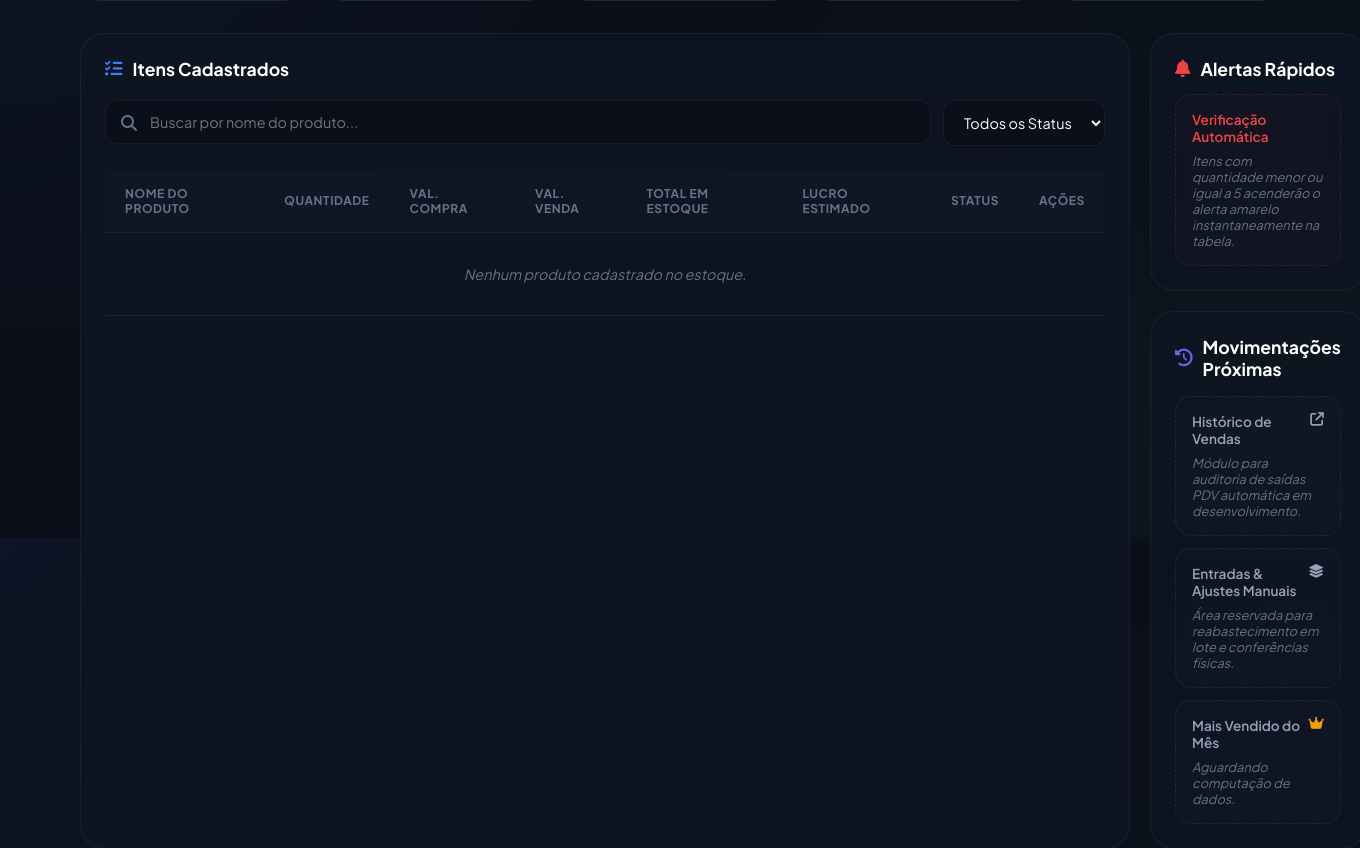
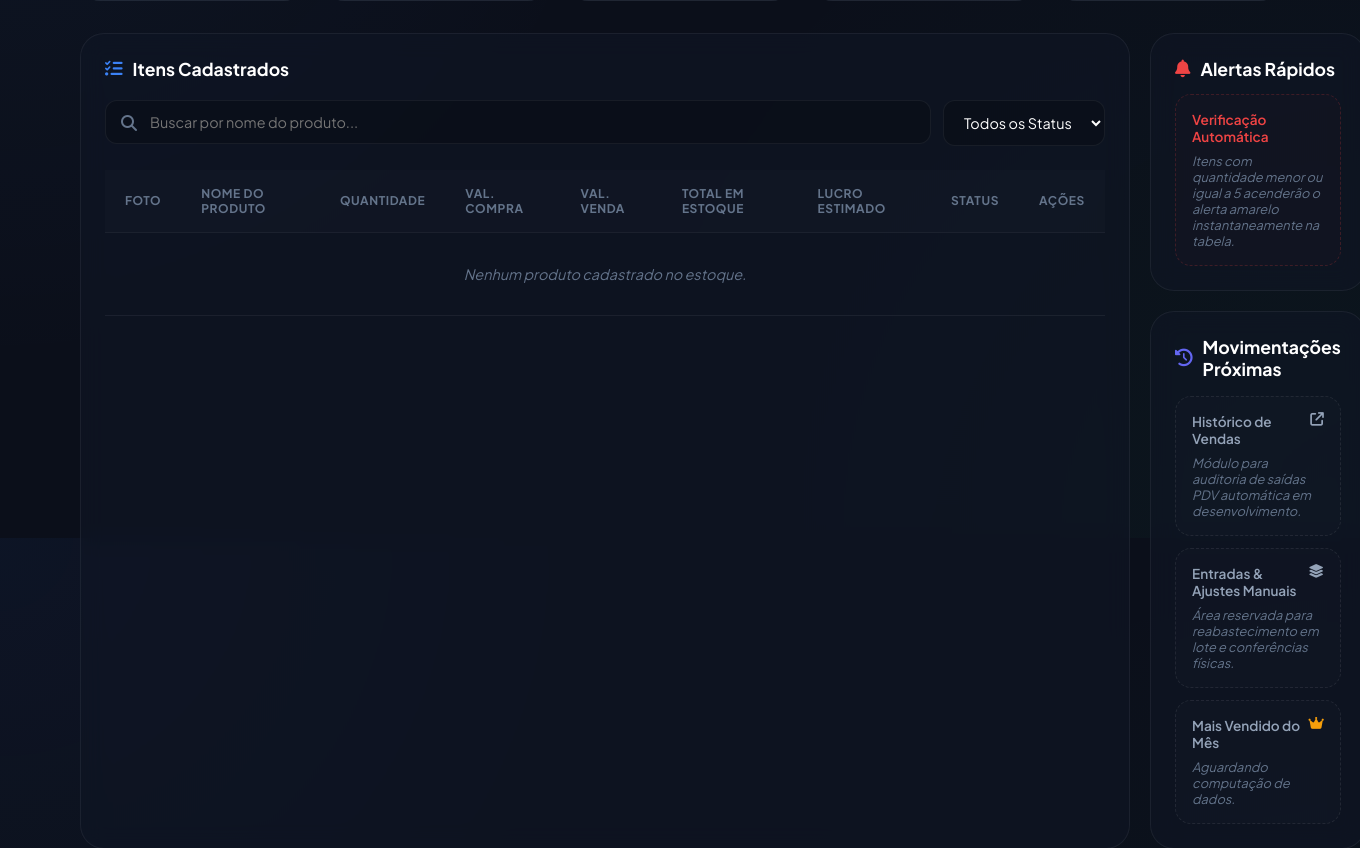
Before and after one commit to devban555/agenda1, a Flask app: page /estoque in a window 1360 px wide. Shown: the part 262-1110 px from the top of the page. Run offline with Flask 3, Linux system fonts and the light colour scheme; the visitor is signed in with stand-in values (Sample User, id 1).

Commit message:
feat: adiciona fotos aos produtos do estoque

```diff
--- a/app/models.py
+++ b/app/models.py
@@ -326,6 +326,11 @@ class Produto(db.Model):
     valor_compra = db.Column(db.Numeric(10, 2), nullable=False, default=0)
     valor_venda = db.Column(db.Numeric(10, 2), nullable=False, default=0)
 
+    foto_arquivo = db.Column(
+        db.String(255),
+        nullable=True
+    )
+
     estoque_minimo = db.Column(db.Integer, default=5)
 
     ativo = db.Column(db.Boolean, default=True)
--- a/app/routes.py
+++ b/app/routes.py
@@ -1,10 +1,12 @@
-from flask import Blueprint, render_template, request, redirect, flash, url_for, jsonify, session
+from flask import Blueprint, render_template, request, redirect, flash, url_for, jsonify, session, send_from_directory
 from functools import wraps
 from datetime import datetime
 from copy import deepcopy
 from collections import Counter
 import re
 import unicodedata
+from pathlib import Path
+from uuid import uuid4
 from sqlalchemy import extract, func, or_
 from flask import current_app
 from . import db
@@ -3333,6 +3335,149 @@ def financeiro():
         movimentacoes=movimentacoes
     )
 
+
+# ============================================================
+# FOTOS DOS PRODUTOS
+# ============================================================
+
+FOTO_PRODUTO_MAX_BYTES = 5 * 1024 * 1024
+
+
+def _diretorio_fotos_produtos():
+    diretorio = (
+        Path(current_app.root_path).parent
+        / "agendamento"
+        / "instance"
+        / "uploads"
+        / "produtos"
+    )
+
+    diretorio.mkdir(
+        parents=True,
+        exist_ok=True
+    )
+
+    return diretorio
+
+
+def _detectar_extensao_foto(conteudo):
+    if conteudo.startswith(b"\xff\xd8\xff"):
+        return "jpg"
+
+    if conteudo.startswith(
+        b"\x89PNG\r\n\x1a\n"
+    ):
+        return "png"
+
+    if (
+        len(conteudo) >= 12
+        and conteudo[0:4] == b"RIFF"
+        and conteudo[8:12] == b"WEBP"
+    ):
+        return "webp"
+
+    return None
+
+
+def _salvar_foto_produto(arquivo):
+    if not arquivo or not arquivo.filename:
+        return None
+
+    conteudo = arquivo.stream.read(
+        FOTO_PRODUTO_MAX_BYTES + 1
+    )
+
+    if not conteudo:
+        raise ValueError(
+            "A foto enviada está vazia."
+        )
+
+    if len(conteudo) > FOTO_PRODUTO_MAX_BYTES:
+        raise ValueError(
+            "A foto deve possuir no máximo 5 MB."
+        )
+
+    extensao = _detectar_extensao_foto(
+        conteudo
+    )
+
+    if not extensao:
+        raise ValueError(
+            "Formato de foto inválido. "
+            "Utilize JPG, PNG ou WEBP."
+        )
+
+    nome_arquivo = (
+        f"user_{session['user_id']}_"
+        f"{uuid4().hex}.{extensao}"
+    )
+
+    destino = (
+        _diretorio_fotos_produtos()
+        / nome_arquivo
+    )
+
+    destino.write_bytes(conteudo)
+
+    return nome_arquivo
+
+
+def _remover_foto_produto(nome_arquivo):
+    if not nome_arquivo:
+        return
+
+    diretorio = (
+        _diretorio_fotos_produtos()
+        .resolve()
+    )
+
+    destino = (
+        diretorio
+        / nome_arquivo
+    ).resolve()
+
+    if destino.parent != diretorio:
+        return
+
+    try:
+        destino.unlink(missing_ok=True)
+    except Exception:
+        current_app.logger.exception(
+            "Não foi possível remover foto antiga "
+            "de produto."
+        )
+
+
+@main.route(
+    "/estoque/produto/<int:id>/foto"
+)
+@login_required
+def foto_produto_estoque(id):
+    produto = Produto.query.filter_by(
+        id=id,
+        usuario_id=session["user_id"],
+        ativo=True
+    ).first()
+
+    # Retorno explícito porque o Agenda1 possui um
+    # errorhandler global que converte HTTPException em 500.
+    if not produto or not produto.foto_arquivo:
+        return "", 404
+
+    diretorio = _diretorio_fotos_produtos()
+    caminho = diretorio / produto.foto_arquivo
+
+    if not caminho.is_file():
+        return "", 404
+
+    return send_from_directory(
+        diretorio,
+        produto.foto_arquivo,
+        conditional=True,
+        max_age=3600
+    )
+
+
 @main.route("/estoque", methods=["GET", "POST"])
 @login_required
 def estoque():
@@ -3361,30 +3506,72 @@ def estoque():
             flash("A quantidade não pode ser negativa.")
             return redirect(url_for("main.estoque"))
 
-        novo_produto = Produto(
-            usuario_id=user_id,
-            nome=nome,
-            quantidade_atual=quantidade,
-            valor_compra=valor_compra,
-            valor_venda=valor_venda,
-            estoque_minimo=5,
-            ativo=True
-        )
-
-        db.session.add(novo_produto)
-        db.session.commit()
-
-        movimentacao = MovimentacaoProduto(
-            produto_id=novo_produto.id,
-            usuario_id=user_id,
-            tipo="ENTRADA",
-            quantidade=quantidade,
-            valor_unitario=valor_compra,
-            observacao="Cadastro inicial"
-        )
-
-        db.session.add(movimentacao)
-        db.session.commit()
+        foto_arquivo = None
+
+        try:
+            foto_arquivo = _salvar_foto_produto(
+                request.files.get("foto")
+            )
+
+            novo_produto = Produto(
+                usuario_id=user_id,
+                nome=nome,
+                quantidade_atual=quantidade,
+                valor_compra=valor_compra,
+                valor_venda=valor_venda,
+                foto_arquivo=foto_arquivo,
+                estoque_minimo=5,
+                ativo=True
+            )
+
+            db.session.add(novo_produto)
+            db.session.flush()
+
+            movimentacao = MovimentacaoProduto(
+                produto_id=novo_produto.id,
+                usuario_id=user_id,
+                tipo="ENTRADA",
+                quantidade=quantidade,
+                valor_unitario=valor_compra,
+                observacao="Cadastro inicial"
+            )
+
+            db.session.add(movimentacao)
+            db.session.commit()
+
+        except ValueError as exc:
+            db.session.rollback()
+
+            if foto_arquivo:
+                _remover_foto_produto(
+                    foto_arquivo
+                )
+
+            flash(str(exc))
+            return redirect(
+                url_for("main.estoque")
+            )
+
+        except Exception:
+            db.session.rollback()
+
+            if foto_arquivo:
+                _remover_foto_produto(
+                    foto_arquivo
+                )
+
+            current_app.logger.exception(
+                "Erro ao cadastrar produto."
+            )
+
+            flash(
+                "Não foi possível cadastrar "
+                "o produto."
+            )
+
+            return redirect(
+                url_for("main.estoque")
+            )
 
         flash("Produto cadastrado com sucesso.")
         return redirect(url_for("main.estoque"))
@@ -3415,6 +3602,14 @@ def estoque():
             "quantidade": quantidade,
             "valor_compra": valor_compra,
             "valor_venda": valor_venda,
+            "foto_url": (
+                url_for(
+                    "main.foto_produto_estoque",
+                    id=p.id
+                )
+                if p.foto_arquivo
+                else None
+            ),
             "total_estoque": total_estoque,
             "lucro": lucro,
             "status": (
@@ -3487,12 +3682,75 @@ def editar_produto_estoque(id):
         flash("A quantidade não pode ser negativa.")
         return redirect(url_for("main.estoque"))
 
-    produto.nome = nome
-    produto.quantidade_atual = quantidade
-    produto.valor_compra = valor_compra
-    produto.valor_venda = valor_venda
-
-    db.session.commit()
+    foto_antiga = produto.foto_arquivo
+    foto_nova = None
+
+    try:
+        arquivo_foto = request.files.get(
+            "foto"
+        )
+
+        if (
+            arquivo_foto
+            and arquivo_foto.filename
+        ):
+            foto_nova = _salvar_foto_produto(
+                arquivo_foto
+            )
+
+        produto.nome = nome
+        produto.quantidade_atual = quantidade
+        produto.valor_compra = valor_compra
+        produto.valor_venda = valor_venda
+
+        if foto_nova:
+            produto.foto_arquivo = foto_nova
+
+        db.session.commit()
+
+    except ValueError as exc:
+        db.session.rollback()
+
+        if foto_nova:
+            _remover_foto_produto(
+                foto_nova
+            )
+
+        flash(str(exc))
+
+        return redirect(
+            url_for("main.estoque")
+        )
+
+    except Exception:
+        db.session.rollback()
+
+        if foto_nova:
+            _remover_foto_produto(
+                foto_nova
+            )
+
+        current_app.logger.exception(
+            "Erro ao atualizar produto."
+        )
+
+        flash(
+            "Não foi possível atualizar "
+            "o produto."
+        )
+
+        return redirect(
+            url_for("main.estoque")
+        )
+
+    if (
+        foto_nova
+        and foto_antiga
+        and foto_antiga != foto_nova
+    ):
+        _remover_foto_produto(
+            foto_antiga
+        )
 
     flash("Produto atualizado com sucesso.")
     return redirect(url_for("main.estoque"))
--- a/app/templates/estoque.html
+++ b/app/templates/estoque.html
@@ -96,6 +96,7 @@
         <table>
           <thead>
             <tr>
+              <th>Foto</th>
               <th>Nome do Produto</th>
               <th>Quantidade</th>
               <th>Val. Compra</th>
@@ -109,6 +110,31 @@
           <tbody>
             {% for produto in produtos %}
             <tr>
+              <td>
+                {% if produto.foto_url %}
+                  <a
+                    href="{{ produto.foto_url }}"
+                    target="_blank"
+                    rel="noopener"
+                    class="product-thumb-link"
+                    title="Abrir foto"
+                  >
+                    <img
+                      src="{{ produto.foto_url }}"
+                      alt="Foto de {{ produto.nome }}"
+                      class="product-thumb"
+                      loading="lazy"
+                    >
+                  </a>
+                {% else %}
+                  <div
+                    class="product-thumb-placeholder"
+                    title="Produto sem foto"
+                  >
+                    <i class="fa-regular fa-image"></i>
+                  </div>
+                {% endif %}
+              </td>
               <td class="prod-name">{{ produto.nome }}</td>
               <td class="numeric-bold">{{ produto.quantidade }}</td>
               <td class="numeric-bold">R$ {{ "%.2f"|format(produto.valor_compra) }}</td>
@@ -139,7 +165,7 @@
             </tr>
             {% else %}
             <tr>
-              <td colspan="8" style="text-align: center; color: var(--text-muted); font-style: italic; padding: 32px 0;">
+              <td colspan="9" style="text-align: center; color: var(--text-muted); font-style: italic; padding: 32px 0;">
                 Nenhum produto cadastrado no estoque.
               </td>
             </tr>
@@ -197,11 +223,23 @@
       <h2>Novo Produto</h2>
       <i class="fa-solid fa-xmark modal-close" onclick="closeModal('modalAdd')"></i>
     </div>
-    <form method="POST" action="{{ url_for('main.estoque') }}">
+    <form method="POST" action="{{ url_for('main.estoque') }}" enctype="multipart/form-data">
       <div class="modal-body">
         <div class="form-group">
           <label>Nome do Produto</label>
           <input type="text" name="nome" class="input-field" style="padding-left: 16px;" placeholder="Ex: Gel Cola Forte 500g" required>
+        </div>
+        <div class="form-group">
+          <label>Foto do Produto</label>
+          <input
+            type="file"
+            name="foto"
+            class="input-field product-file-input"
+            accept="image/jpeg,image/png,image/webp"
+          >
+          <small class="upload-hint">
+            Opcional. JPG, PNG ou WEBP — máximo 5 MB.
+          </small>
         </div>
         <div class="form-group">
           <label>Quantidade Inicial</label>
@@ -270,12 +308,25 @@
       <h2>Editar Produto</h2>
       <i class="fa-solid fa-xmark modal-close" onclick="closeModal('modalEdit')"></i>
     </div>
-    <form id="formEditProduct" method="POST" action="">
+    <form id="formEditProduct" method="POST" action="" enctype="multipart/form-data">
       <div class="modal-body">
         <div class="form-group">
           <label>Nome do Produto</label>
           <input type="text" id="edit_nome" name="nome" class="input-field" style="padding-left: 16px;" required>
         </div>
+        <div class="form-group">
+          <label>Foto do Produto</label>
+          <input
+            type="file"
+            name="foto"
+            class="input-field product-file-input"
+            accept="image/jpeg,image/png,image/webp"
+          >
+          <small class="upload-hint">
+            Deixe vazio para manter a foto atual.
+          </small>
+        </div>
+
         <div class="form-group">
           <label>Quantidade Atual</label>
           <input type="number" id="edit_quantidade" name="quantidade" class="input-field" style="padding-left: 16px;" min="0" required>
```
Also changed, not shown: app/static/css/pages/estoque.css (+63 -0 lines), migrations/20260830_add_produto_foto.py (added).
